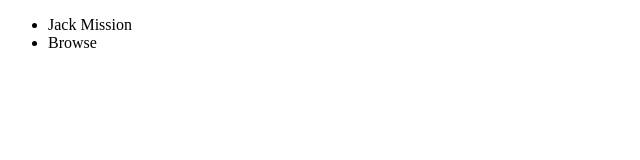
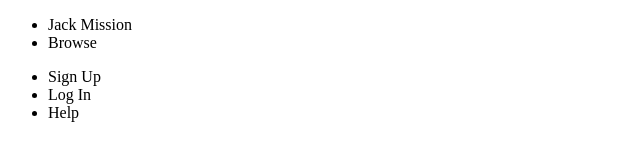
Before and after one commit to blulzd/CA-airbnb-website-reconstruct, a plain HTML site: page index.html in a window 1280 px wide. Shown: the whole page, without its empty margins (0-640 px from the left). Drawn offline with Linux system fonts and the light colour scheme.

Commit message:
added second ul

```diff
--- a/index.html
+++ b/index.html
@@ -6,6 +6,10 @@
 	  <li>Jack Mission</li>
 	  <li>Browse</li>
 	</ul>
-
+	<ul>
+	  <li>Sign Up</li>
+	  <li>Log In</li>
+	  <li>Help</li>
+	</ul>
   </body>
 </html>
```
